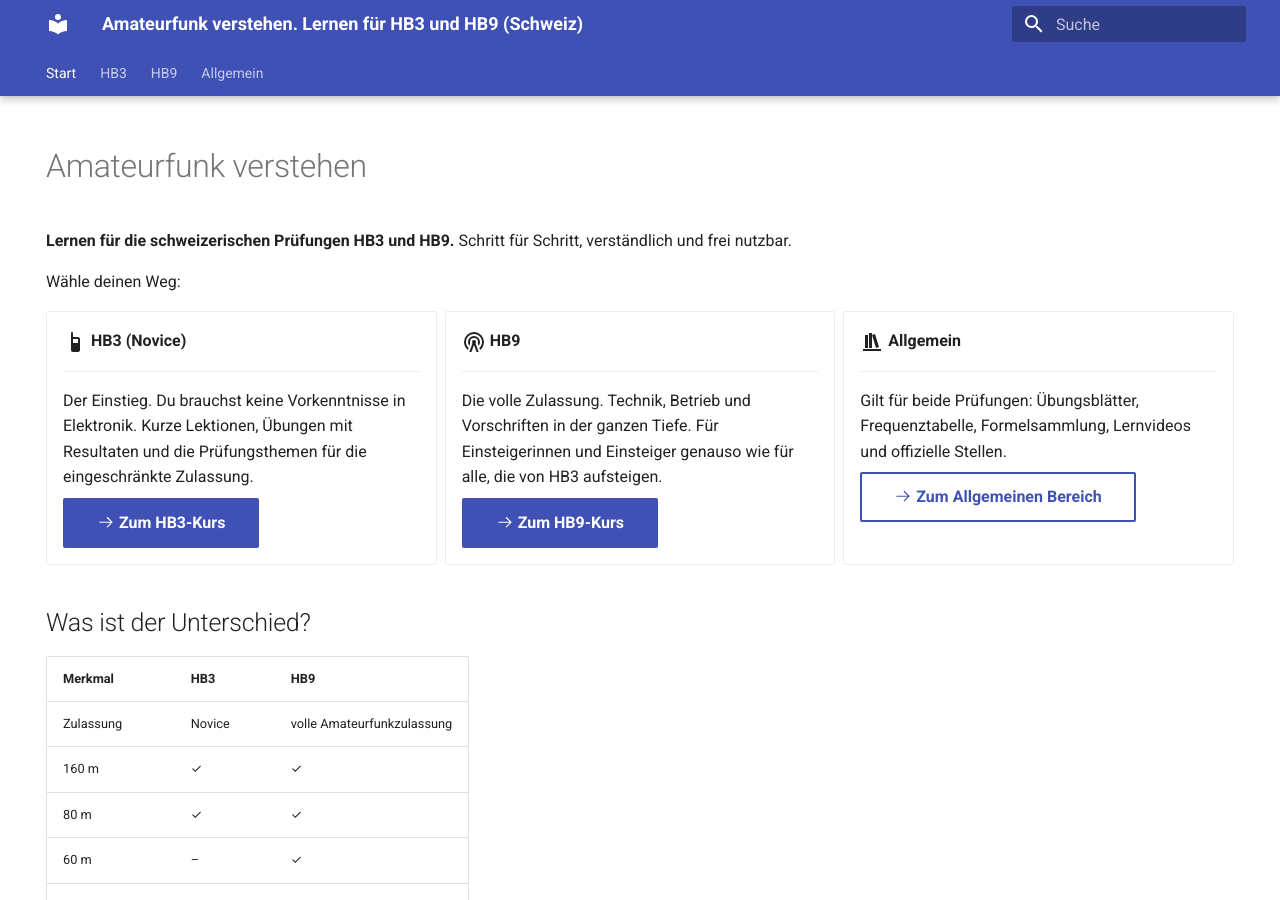
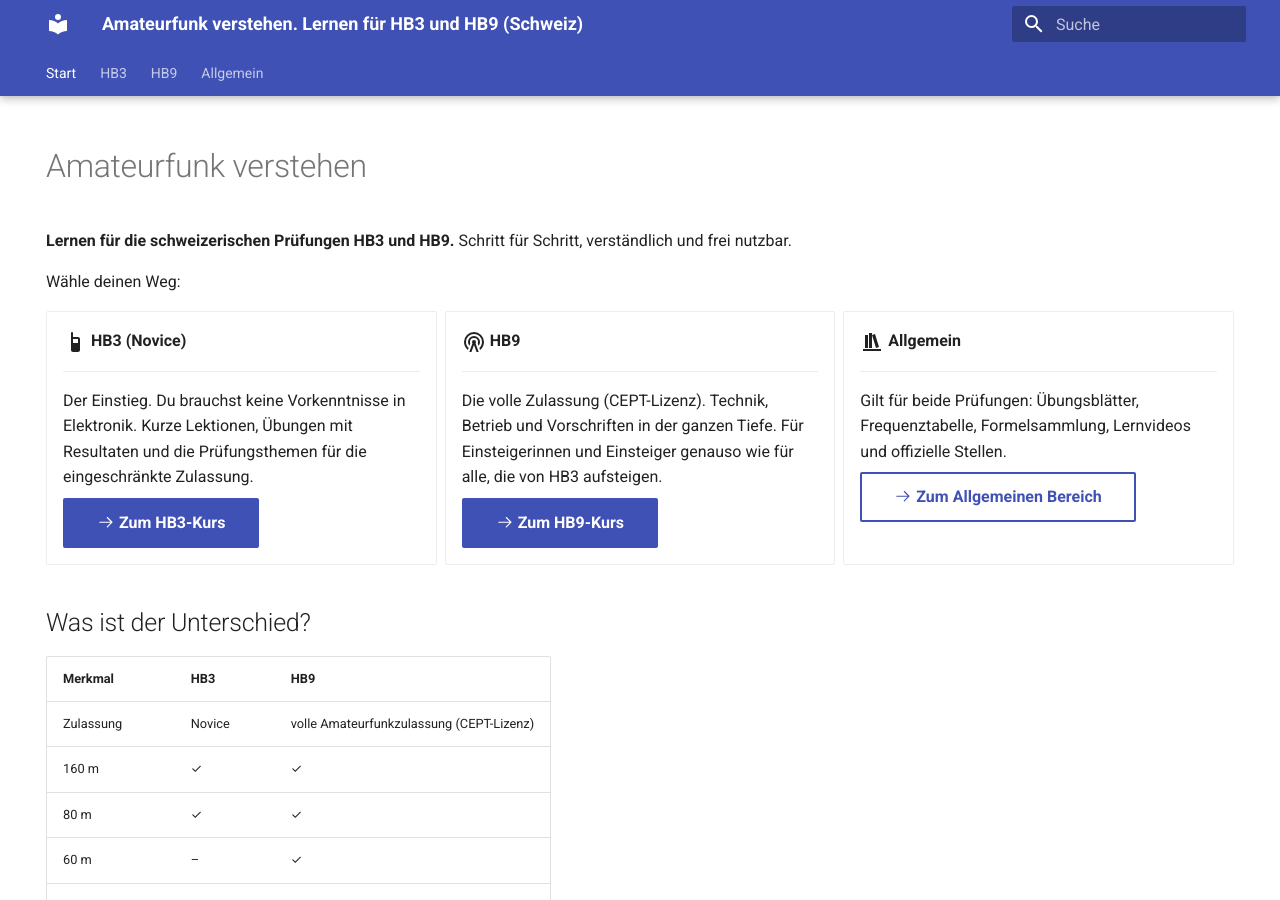
Before and after one commit to MaShaoDe/Amateurfunk-verstehen, an MkDocs documentation site: the page built from docs/index.md, in a window 1280 px wide and 900 px high. Built offline with MkDocs 1.6.1 and Material for MkDocs 9.7.7, drawn with Linux system fonts in a browser that asks for light colours.

Commit message:
HB9: volle Zulassung auch als CEPT-Lizenz benannt

```diff
--- a/docs/hb3/index.md
+++ b/docs/hb3/index.md
@@ -18,4 +18,4 @@ Die HB3-Prüfung ist der Einstieg in den Amateurfunk. Du darfst damit auf ausgew
 
 ## Danach: HB9
 
-Wenn du später die volle Zulassung willst, baut der [HB9-Kurs](../hb9/index.md) auf deinem HB3-Wissen auf.
+Wenn du später die volle Zulassung (CEPT-Lizenz) willst, baut der [HB9-Kurs](../hb9/index.md) auf deinem HB3-Wissen auf.
--- a/docs/hb9/index.md
+++ b/docs/hb9/index.md
@@ -1,6 +1,6 @@
 # HB9
 
-Die HB9-Prüfung führt zur vollen Amateurfunkzulassung. Sie verlangt Technik, Betrieb und Vorschriften in der ganzen Tiefe.
+Die HB9-Prüfung führt zur vollen Amateurfunkzulassung, auch CEPT-Lizenz genannt. Sie verlangt Technik, Betrieb und Vorschriften in der ganzen Tiefe.
 
 ## Wo startest du?
 
--- a/docs/index.md
+++ b/docs/index.md
@@ -25,7 +25,7 @@ Wähle deinen Weg:
 
     ---
 
-    Die volle Zulassung. Technik, Betrieb und Vorschriften in der ganzen Tiefe. Für Einsteigerinnen und Einsteiger genauso wie für alle, die von HB3 aufsteigen.
+    Die volle Zulassung (CEPT-Lizenz). Technik, Betrieb und Vorschriften in der ganzen Tiefe. Für Einsteigerinnen und Einsteiger genauso wie für alle, die von HB3 aufsteigen.
 
     [:octicons-arrow-right-24: Zum HB9-Kurs](hb9/index.md){ .md-button .md-button--primary }
 
--- a/snippets/vergleich-hb3-hb9.md
+++ b/snippets/vergleich-hb3-hb9.md
@@ -1,6 +1,6 @@
 | Merkmal | HB3 | HB9 |
 | --- | --- | --- |
-| Zulassung | Novice | volle Amateurfunkzulassung |
+| Zulassung | Novice | volle Amateurfunkzulassung (CEPT-Lizenz) |
 | 160 m | ✓ | ✓ |
 | 80 m | ✓ | ✓ |
 | 60 m | – | ✓ |
```
